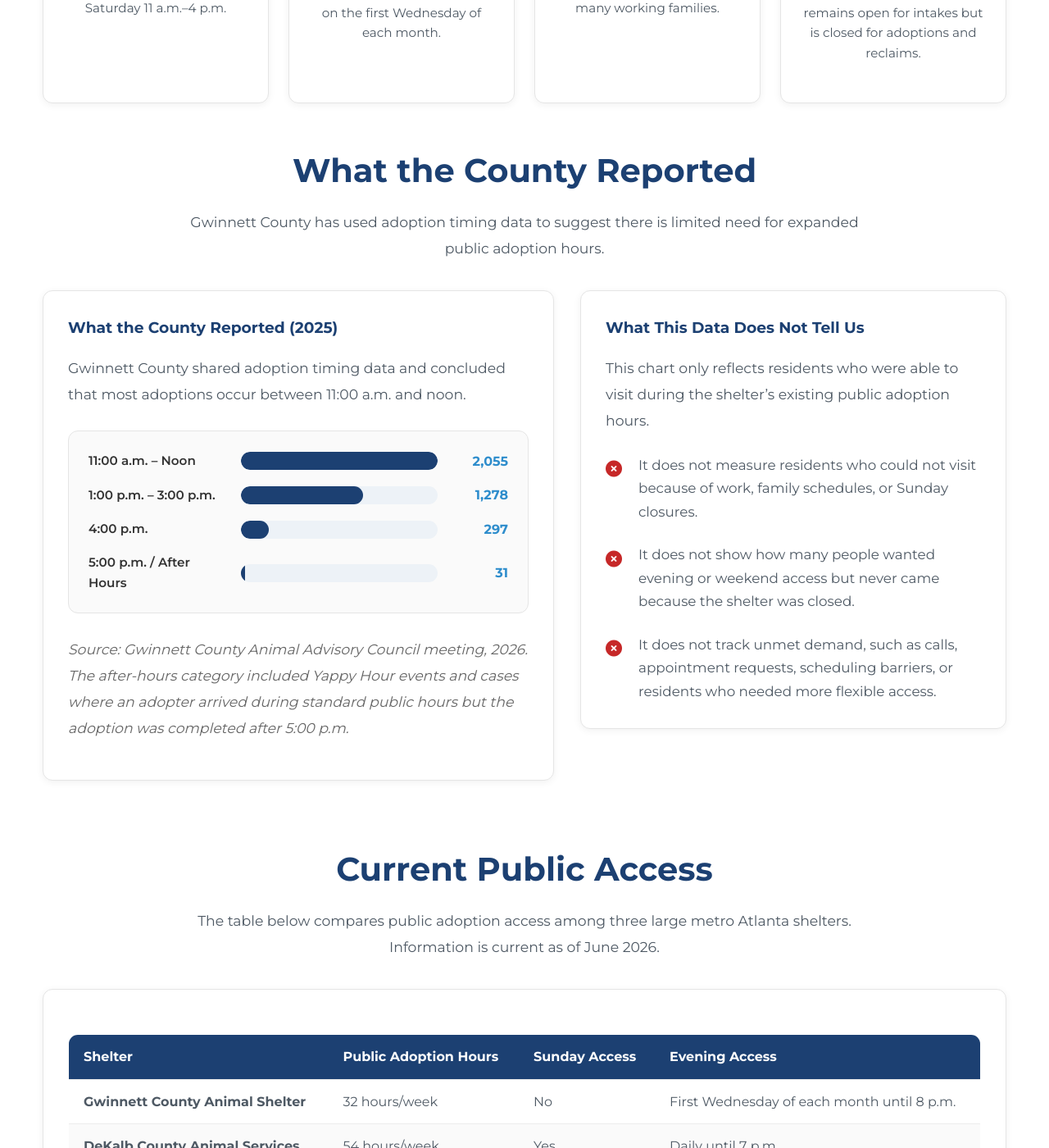
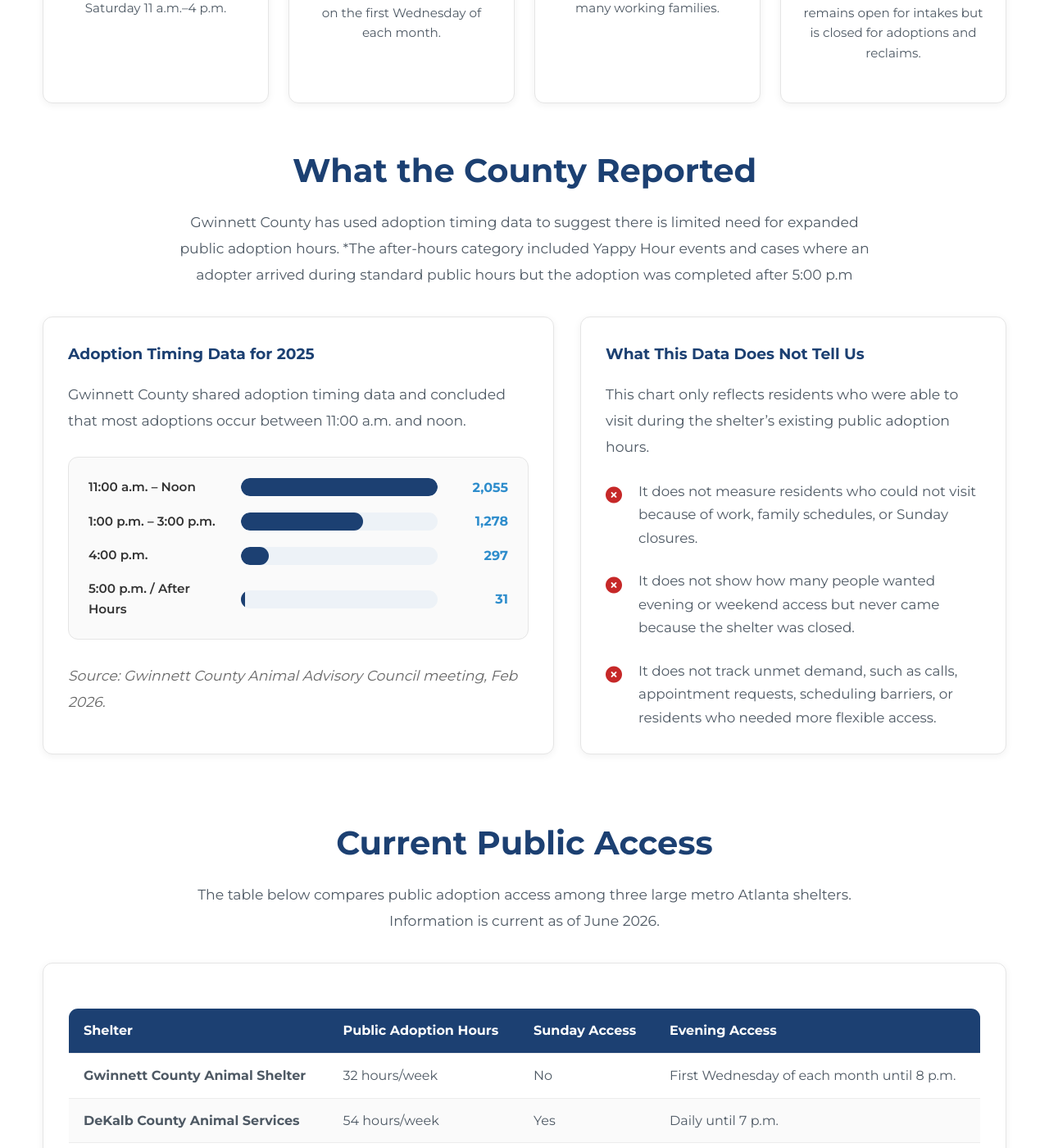
Before and after one commit to whitleybacon/gwinnett-animal-advocacy-alliance, a Jekyll site: the page built from issues/shelter-accessibility/index.html, in a window 1280 px wide and 1400 px high, scrolled down 1483 px. Shown: the whole window at 82% size. Built offline with Jekyll 4.4.1, drawn with Linux system fonts in a browser that asks for light colours.

Commit message:
Update index.html

```diff
--- a/issues/shelter-accessibility/index.html
+++ b/issues/shelter-accessibility/index.html
@@ -215,11 +215,11 @@ title: Accessible Animal Services
 
 <section class="home-section county-data-section">
     <h2>What the County Reported</h2>
-    <p class="section-intro">Gwinnett County has used adoption timing data to suggest there is limited need for expanded public adoption hours.</p>
+    <p class="section-intro">Gwinnett County has used adoption timing data to suggest there is limited need for expanded public adoption hours. *The after-hours category included Yappy Hour events and cases where an adopter arrived during standard public hours but the adoption was completed after 5:00 p.m</p>
 
     <div class="county-data-grid">
         <div class="form-card">
-            <h3>What the County Reported (2025)</h3>
+            <h3>Adoption Timing Data for 2025</h3>
             <p>Gwinnett County shared adoption timing data and concluded that most adoptions occur between 11:00 a.m. and noon.</p>
 
             <div class="adoption-bar-chart">
@@ -256,7 +256,7 @@ title: Accessible Animal Services
                 </div>
             </div>
 
-            <p class="small-note">Source: Gwinnett County Animal Advisory Council meeting, 2026. The after-hours category included Yappy Hour events and cases where an adopter arrived during standard public hours but the adoption was completed after 5:00 p.m.</p>
+            <p class="small-note">Source: Gwinnett County Animal Advisory Council meeting, Feb 2026.</p>
         </div>
 
         <div class="form-card">
```
